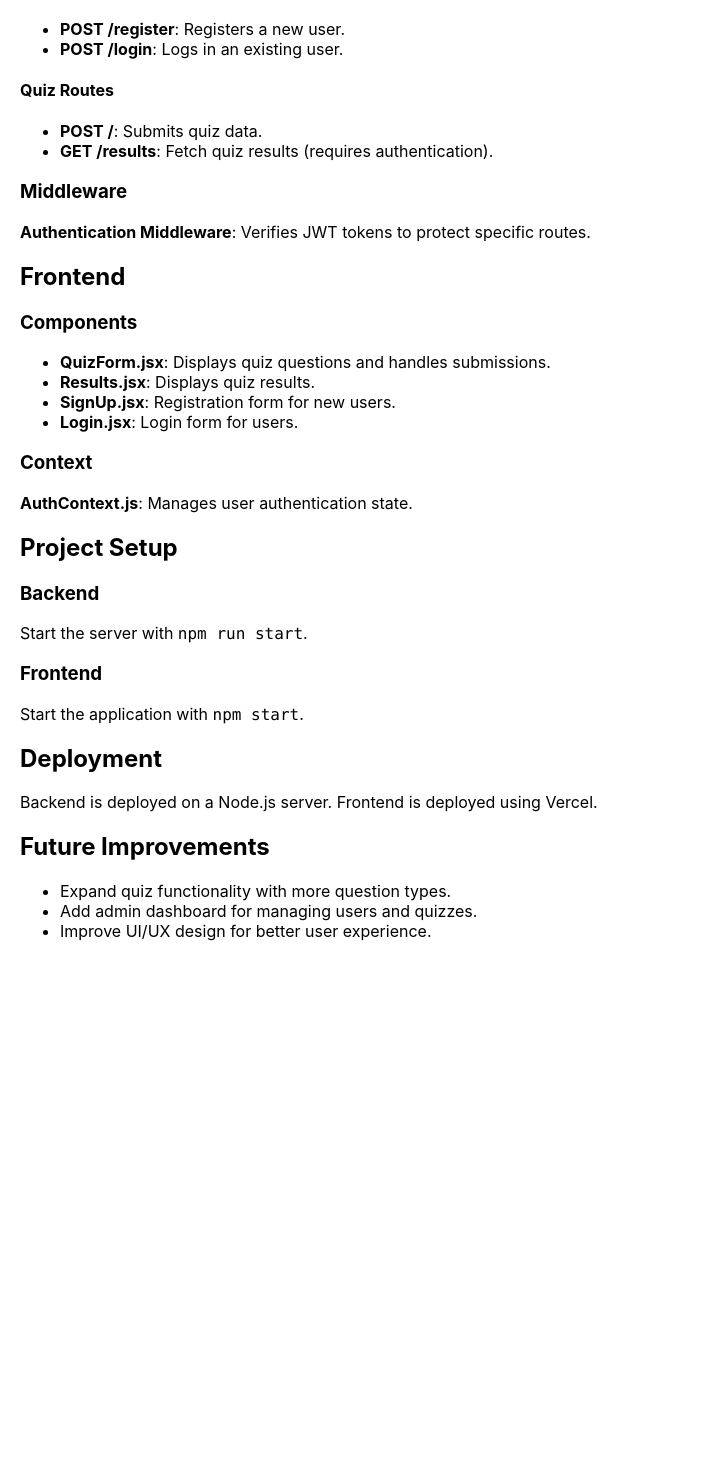
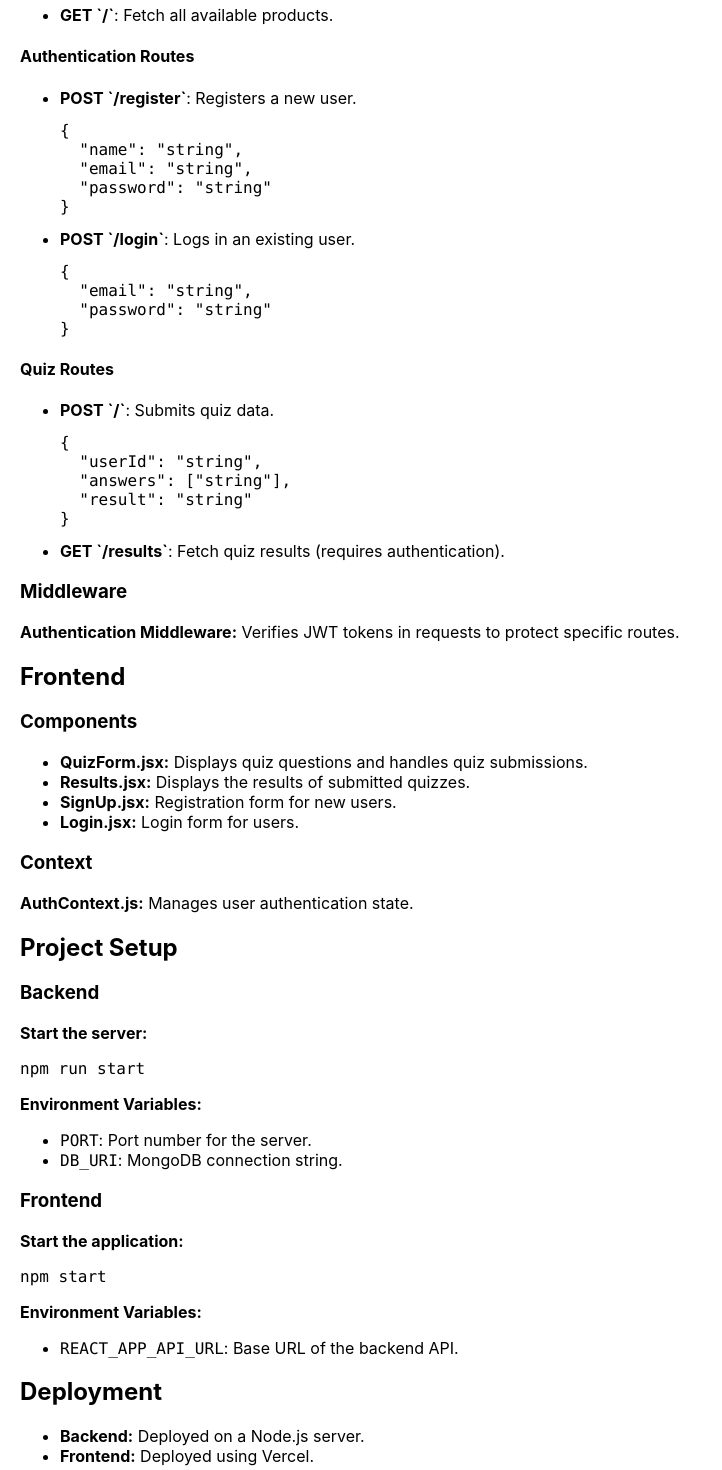
Before and after one commit to MRaflyH/TubesTST2, a React (Create React App) app in the folder frontend/: page /docs in a window 1280 px wide. Shown: the part 340-1810 px from the top of the page, without its empty margins (0-722 px from the left). Before the commit the page ends 1317 px from the top, so only its background shows below. Built offline with nearby package versions, Linux system fonts and the light colour scheme.

Commit message:
Update DocsPage.jsx

```diff
--- a/frontend/src/components/DocsPage.jsx
+++ b/frontend/src/components/DocsPage.jsx
@@ -5,52 +5,85 @@ const DocsPage = () => {
   return (
     <div style={{ padding: '20px' }}>
       <h1>TubesTST2 Documentation</h1>
-      <p><strong>Overview:</strong> TubesTST2 is a web application that integrates a backend API and a React-based frontend to provide a quiz-based platform.</p>
+
+      <h2>Overview</h2>
+      <p>TubesTST2 is a web application that integrates a backend API and a React-based frontend to provide a quiz-based platform. This documentation outlines the backend API endpoints, middleware, and frontend components.</p>
 
       <h2>Backend</h2>
       <h3>API Endpoints</h3>
 
       <h4>Product Routes</h4>
       <ul>
-        <li><strong>GET /</strong>: Fetch all available products.</li>
+        <li><strong>GET `/`</strong>: Fetch all available products.</li>
       </ul>
 
       <h4>Authentication Routes</h4>
       <ul>
-        <li><strong>POST /register</strong>: Registers a new user.</li>
-        <li><strong>POST /login</strong>: Logs in an existing user.</li>
+        <li><strong>POST `/register`</strong>: Registers a new user.
+          <pre><code>{`{
+  "name": "string",
+  "email": "string",
+  "password": "string"
+}`}</code></pre>
+        </li>
+        <li><strong>POST `/login`</strong>: Logs in an existing user.
+          <pre><code>{`{
+  "email": "string",
+  "password": "string"
+}`}</code></pre>
+        </li>
       </ul>
 
       <h4>Quiz Routes</h4>
       <ul>
-        <li><strong>POST /</strong>: Submits quiz data.</li>
-        <li><strong>GET /results</strong>: Fetch quiz results (requires authentication).</li>
+        <li><strong>POST `/`</strong>: Submits quiz data.
+          <pre><code>{`{
+  "userId": "string",
+  "answers": ["string"],
+  "result": "string"
+}`}</code></pre>
+        </li>
+        <li><strong>GET `/results`</strong>: Fetch quiz results (requires authentication).</li>
       </ul>
 
       <h3>Middleware</h3>
-      <p><strong>Authentication Middleware</strong>: Verifies JWT tokens to protect specific routes.</p>
+      <p><strong>Authentication Middleware:</strong> Verifies JWT tokens in requests to protect specific routes.</p>
 
       <h2>Frontend</h2>
       <h3>Components</h3>
       <ul>
-        <li><strong>QuizForm.jsx</strong>: Displays quiz questions and handles submissions.</li>
-        <li><strong>Results.jsx</strong>: Displays quiz results.</li>
-        <li><strong>SignUp.jsx</strong>: Registration form for new users.</li>
-        <li><strong>Login.jsx</strong>: Login form for users.</li>
+        <li><strong>QuizForm.jsx:</strong> Displays quiz questions and handles quiz submissions.</li>
+        <li><strong>Results.jsx:</strong> Displays the results of submitted quizzes.</li>
+        <li><strong>SignUp.jsx:</strong> Registration form for new users.</li>
+        <li><strong>Login.jsx:</strong> Login form for users.</li>
       </ul>
 
       <h3>Context</h3>
-      <p><strong>AuthContext.js</strong>: Manages user authentication state.</p>
+      <p><strong>AuthContext.js:</strong> Manages user authentication state.</p>
 
       <h2>Project Setup</h2>
       <h3>Backend</h3>
-      <p>Start the server with <code>npm run start</code>.</p>
+      <p><strong>Start the server:</strong></p>
+      <pre><code>npm run start</code></pre>
+      <p><strong>Environment Variables:</strong></p>
+      <ul>
+        <li><code>PORT</code>: Port number for the server.</li>
+        <li><code>DB_URI</code>: MongoDB connection string.</li>
+      </ul>
 
       <h3>Frontend</h3>
-      <p>Start the application with <code>npm start</code>.</p>
+      <p><strong>Start the application:</strong></p>
+      <pre><code>npm start</code></pre>
+      <p><strong>Environment Variables:</strong></p>
+      <ul>
+        <li><code>REACT_APP_API_URL</code>: Base URL of the backend API.</li>
+      </ul>
 
       <h2>Deployment</h2>
-      <p>Backend is deployed on a Node.js server. Frontend is deployed using Vercel.</p>
+      <ul>
+        <li><strong>Backend:</strong> Deployed on a Node.js server.</li>
+        <li><strong>Frontend:</strong> Deployed using Vercel.</li>
+      </ul>
 
       <h2>Future Improvements</h2>
       <ul>
```
